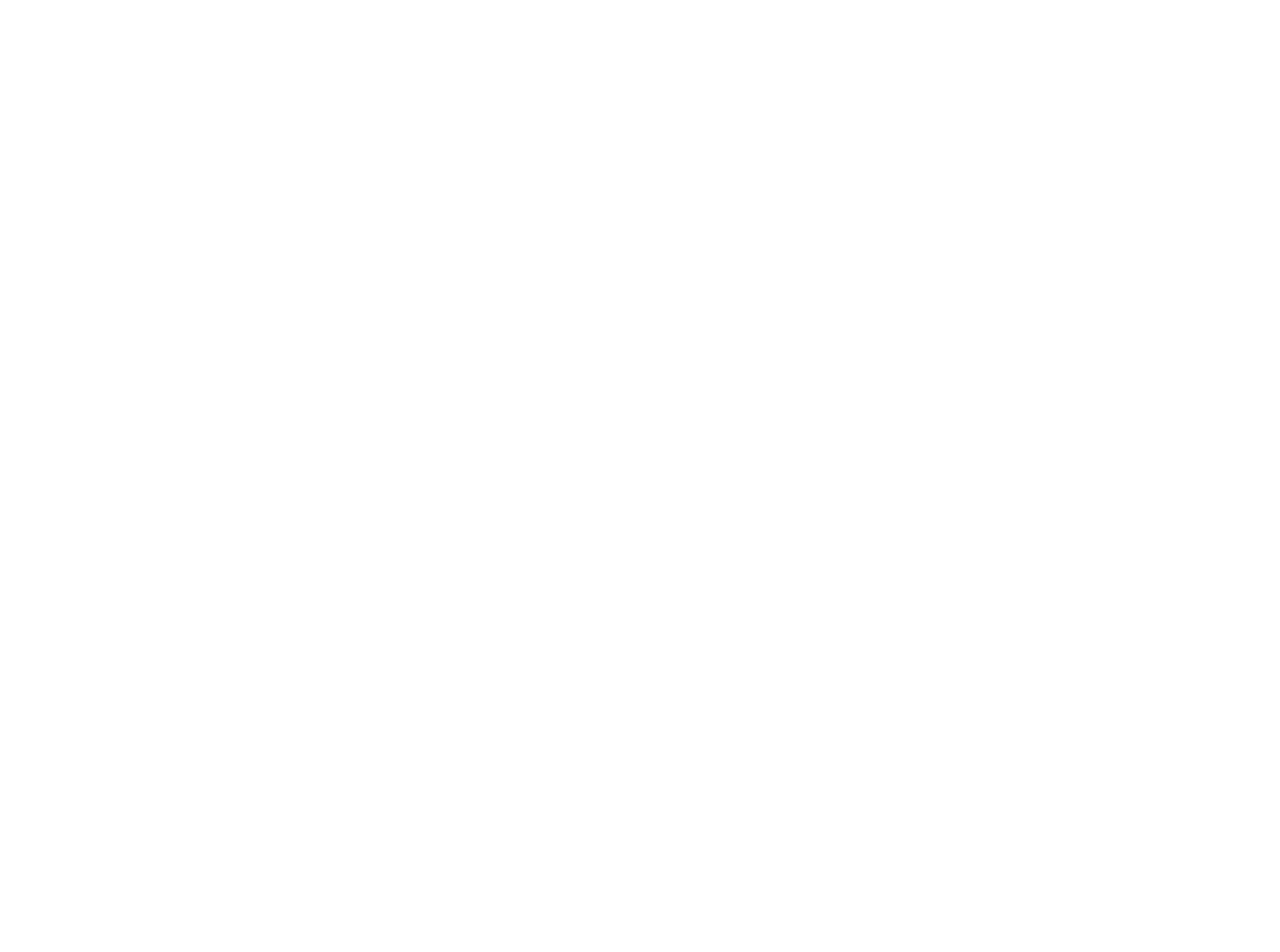
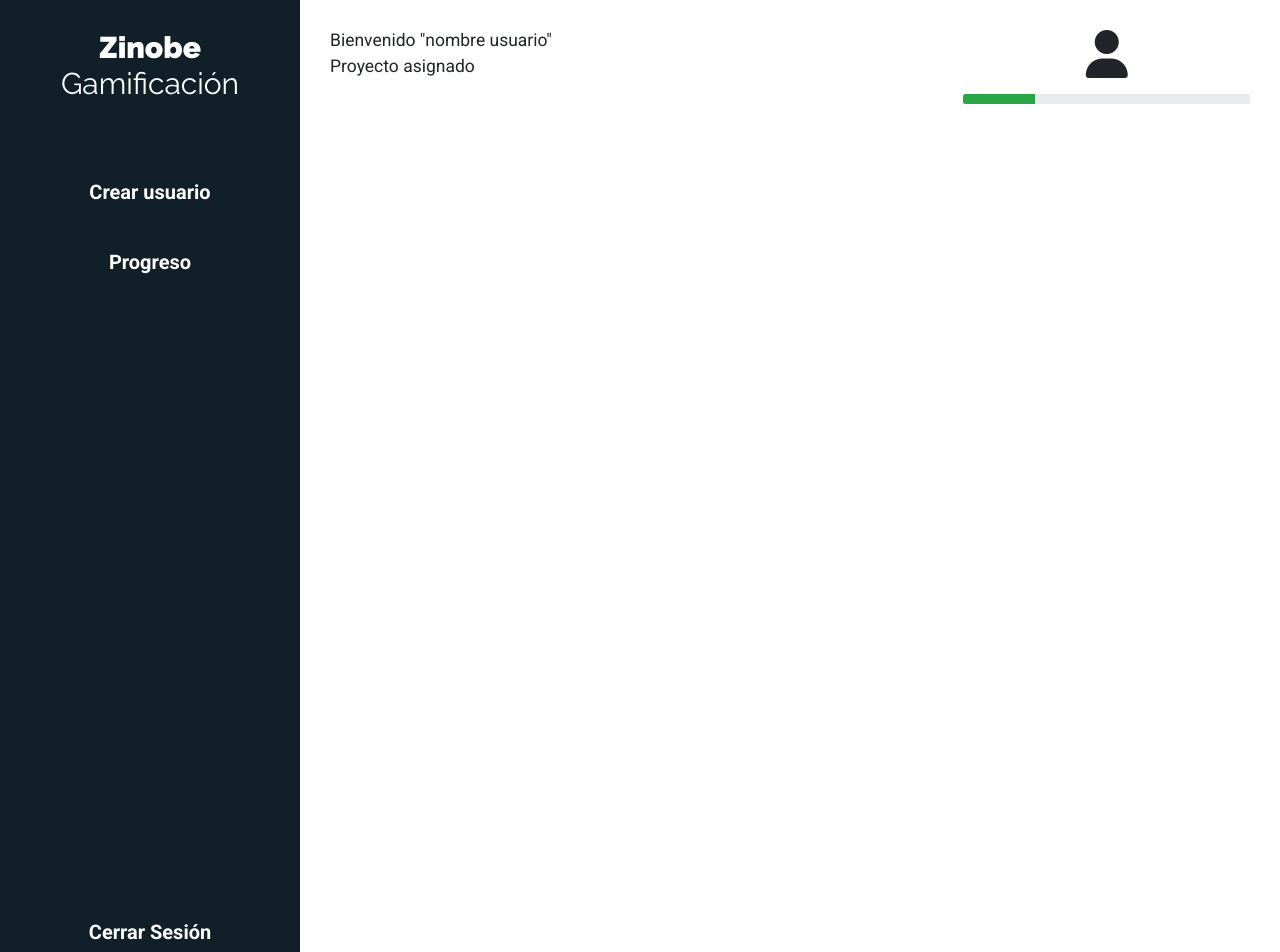
Before and after one commit to john1199/RetoZinobe, a React (Create React App) app: page /usuario in a window 1280 px wide. Shown: the top 952 px of the page. Before the commit the page ends 800 px from the top, so only its background shows below. Built offline with nearby package versions, Linux system fonts and the light colour scheme.

Commit message:
se agrega la pantalla de usuario y se modifica proyectos por admin

```diff
--- a/public/index.html
+++ b/public/index.html
@@ -22,5 +22,6 @@
     <div id="root"></div>
     <script src="https://code.jquery.com/jquery-3.5.1.slim.min.js" integrity="sha384-DfXdz2htPH0lsSSs5nCTpuj/zy4C+OGpamoFVy38MVBnE+IbbVYUew+OrCXaRkfj" crossorigin="anonymous"></script>
 <script src="https://cdn.jsdelivr.net/npm/bootstrap@4.5.3/dist/js/bootstrap.bundle.min.js" integrity="sha384-ho+j7jyWK8fNQe+A12Hb8AhRq26LrZ/JpcUGGOn+Y7RsweNrtN/tE3MoK7ZeZDyx" crossorigin="anonymous"></script>
+<script src="https://kit.fontawesome.com/841b6a7ba5.js" crossorigin="anonymous"></script>
   </body>
 </html>
--- a/src/App.js
+++ b/src/App.js
@@ -2,8 +2,9 @@
 import {BrowserRouter as Router, Switch, Route} from 'react-router-dom';
 import Login from './Components/Auth/Login';
 import NuevaCuenta from './Components/Auth/NuevaCuenta';
-import Proyectos from './Components/Proyecto/Proyectos';
+import Proyectos from './Components/Proyecto/Admin';
 import Progreso from './Components/Proyecto/Progreso';
+import Usuario from './Components/Proyecto/Usuario';
 
 function App() {
   return (
@@ -11,8 +12,9 @@
       <Switch>
           <Route exact path="/" component={Login}/>
           <Route exact path="/nueva-cuenta" component={NuevaCuenta}/>
-          <Route exact path="/proyectos" component={Proyectos}/>
+          <Route exact path="/admin" component={Proyectos}/>
           <Route path='/progreso' component={Progreso}/>
+          <Route path='/usuario' component={Usuario}/>
 
       </Switch>
     </Router>
--- /dev/null
+++ b/src/Components/Layout/Header.js
@@ -0,0 +1,25 @@
+import React from 'react'
+
+
+const Header = () => {
+    return (
+        <div className="container-fluid sin-padding">
+            <header className="header-padding">
+                <div className="row">
+                    <div className="col-md-8">
+                        <h3>Bienvenido "nombre usuario"</h3>
+                        <h3>Proyecto asignado</h3>
+                    </div>
+                    <div className="col-md-4 text-center">
+                        <i class="fas fa-user fa-3x"></i>
+                        <div className="progress mt-4">
+                            <div className="progress-bar bg-success" role="progressbar" aria-valuenow="25" aria-valuemin="0" aria-valuemax="100"></div>
+                        </div>
+                    </div>
+                </div>
+            </header>
+        </div>
+     );
+}
+
+export default Header;
--- a/src/Components/Layout/Sidebar.js
+++ b/src/Components/Layout/Sidebar.js
@@ -9,14 +9,14 @@
             <h1 className="titulo-proyectos">Zinobe <span>Gamificación</span></h1>
 
             <ul className="nav flex-column text-center">
-                <Link className="nav-link mt-5"  to={'/proyectos'}>
+                <Link className="nav-link mt-5"  to={'/admin'}>
                     Crear usuario
                 </Link>
                 <Link className="nav-link mt-5"  to={'/progreso'}>
                     Progreso
                 </Link>
-                <li className="nav-item">
-                    <a className="nav-link mt-5" href="#">Link</a>
+                <li className="nav-item cerrar-sesion">
+                    <a className="nav-link mt-5 cerrar" href="#">Cerrar Sesión</a>
                 </li>
             </ul>
             </aside>
--- /dev/null
+++ b/src/Components/Proyecto/Usuario.js
@@ -0,0 +1,14 @@
+import React from 'react'
+import Sidebar from '../Layout/Sidebar';
+import Header from '../Layout/Header';
+
+const Usuario = () => {
+    return (
+        <div className="contenedor-app">
+            <Sidebar/>
+            <Header/>
+        </div>
+     );
+}
+
+export default Usuario;
--- a/src/index.css
+++ b/src/index.css
@@ -10,6 +10,9 @@
 }
 *, *:before, *:after {
   box-sizing: inherit;
+}
+.sin-padding{
+  padding: 0;
 }
 html {
   box-sizing: border-box;
@@ -53,7 +56,21 @@
   text-decoration: none;
   color: var(--gris2);
 }
+.header-padding{
+  padding: 30px;
+}
 
+.cerrar-sesion{
+  margin-top: 600px;
+}
+.cerrar:hover{
+  color:rgb(230, 78, 78)!important;
+}
+
+.bg-success {
+  background-color: #28a745!important;
+  width: 25%;
+}
 /** BOTONES **/
 .btn {
   margin-top: 2rem;
```
Also changed, not shown: src/Components/Proyecto/Admin.js (renamed from src/Components/Proyecto/Proyectos.js).
